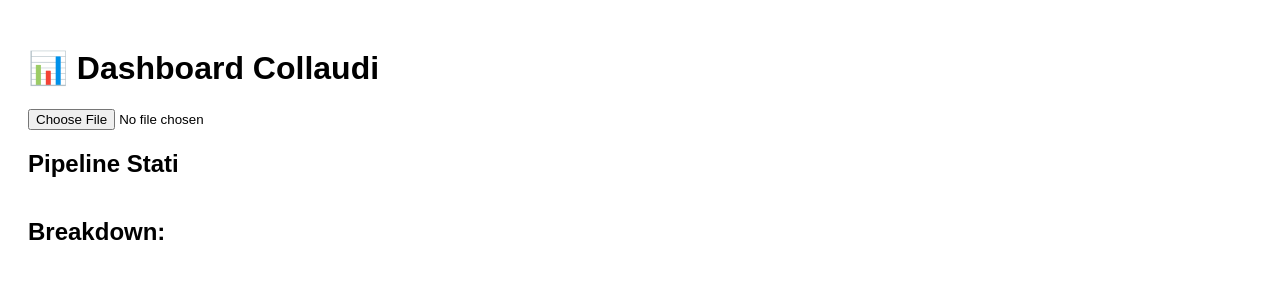
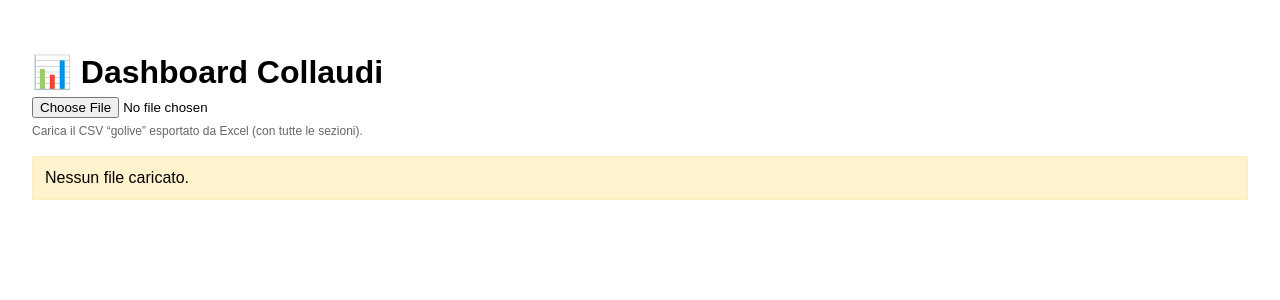
Before and after one commit to mnotarstefano19-hub/dashboard-collaudi, a Next.js app: page / in a window 1280 px wide. Shown: the top 300 px of the page. Built offline with nearby package versions, Linux system fonts and the light colour scheme.

Commit message:
Update index.js

```diff
--- a/pages/index.js
+++ b/pages/index.js
@@ -1,47 +1,158 @@
-import { useState } from "react";
+import { useMemo, useState } from "react";
+
+function splitSemi(line) {
+  // CSV Excel con ';' + possibili "\" e virgole decimali
+  return line.split(";").map((x) => (x ?? "").trim());
+}
+
+function findTable(lines, anchorText, headerStartsWith) {
+  // trova una tabella cercando una riga che contiene anchorText,
+  // poi la prima riga che inizia con headerStartsWith (header),
+  // poi prende righe finché la prima colonna non è vuota.
+  const anchorIdx = lines.findIndex((l) => l.includes(anchorText));
+  if (anchorIdx === -1) return null;
+
+  let headerIdx = -1;
+  for (let i = anchorIdx; i < Math.min(lines.length, anchorIdx + 80); i++) {
+    const cols = splitSemi(lines[i]);
+    if (cols[0] && cols[0].startsWith(headerStartsWith)) {
+      headerIdx = i;
+      break;
+    }
+  }
+  if (headerIdx === -1) return null;
+
+  const header = splitSemi(lines[headerIdx]).filter((x) => x !== "");
+  const rows = [];
+  for (let i = headerIdx + 1; i < lines.length; i++) {
+    const colsRaw = splitSemi(lines[i]);
+    // stop se riga vuota o separatore di sezione
+    if (!colsRaw.join("").trim()) break;
+    // se la prima colonna è vuota, spesso è separatore
+    if (!colsRaw[0]) break;
+
+    const cols = colsRaw.slice(0, header.length);
+    const obj = {};
+    header.forEach((h, idx) => (obj[h] = (cols[idx] ?? "").trim()));
+    rows.push(obj);
+  }
+  return { header, rows };
+}
 
 export default function Home() {
-  const [data, setData] = useState([]);
-  const [selected, setSelected] = useState("");
+  const [rawLines, setRawLines] = useState([]);
+  const [selectedState, setSelectedState] = useState("");
 
   const handleFile = async (e) => {
-    const file = e.target.files[0];
+    const file = e.target.files?.[0];
+    if (!file) return;
     const text = await file.text();
-
-    const rows = text.split("\n").map(r => r.split(","));
-    const headers = rows[0];
-    const body = rows.slice(1);
-
-    const parsed = body.map(row => {
-      let obj = {};
-      headers.forEach((h, i) => obj[h.trim()] = row[i]);
-      return obj;
-    });
-
-    setData(parsed);
-    setSelected(parsed[0]?.["STATO"] || "");
+    const lines = text
+      .replace(/\r/g, "")
+      .split("\n")
+      .map((l) => l.trimEnd());
+    setRawLines(lines);
+    setSelectedState(""); // reset
   };
 
-  const stati = [...new Set(data.map(d => d["STATO"]))];
+  const parsed = useMemo(() => {
+    if (!rawLines.length) return null;
 
-  const breakdown = data.filter(d => d["STATO"] === selected);
+    const topRegioni = findTable(
+      rawLines,
+      "🚨 TOP 10 REGIONI",
+      "#"
+    );
+
+    const pipeline = findTable(
+      rawLines,
+      "🔄 PIPELINE STATI",
+      "#"
+    );
+
+    const matrice = findTable(
+      rawLines,
+      "📊 MATRICE RESIDUI",
+      "STATO"
+    );
+
+    return { topRegioni, pipeline, matrice };
+  }, [rawLines]);
+
+  const stati = useMemo(() => {
+    if (!parsed?.pipeline?.rows?.length) return [];
+    // colonna: "STATO AVANZAMENTO"
+    return parsed.pipeline.rows
+      .map((r) => r["STATO AVANZAMENTO"])
+      .filter(Boolean);
+  }, [parsed]);
+
+  const tipologie = useMemo(() => {
+    if (!parsed?.matrice?.header?.length) return [];
+    // header matrice: "STATO \ TIPOLOGIA;FTTH;PCN;...;TOTALE"
+    return parsed.matrice.header.filter(
+      (h) =>
+        h !== "STATO \\ TIPOLOGIA" &&
+        h !== "STATO \\ TIPOLOGIA " &&
+        h !== "STATO \\ TIPOLOGIA\t" &&
+        h !== "TOTALE"
+    );
+  }, [parsed]);
+
+  const matriceRow = useMemo(() => {
+    if (!parsed?.matrice?.rows?.length) return null;
+    const key = "STATO \\ TIPOLOGIA";
+    const s = selectedState || stati[0] || "";
+    const row =
+      parsed.matrice.rows.find((r) => r[key] === s) ||
+      parsed.matrice.rows.find((r) => (r[key] || "").toLowerCase() === (s || "").toLowerCase());
+    return row ? { stato: s, row } : null;
+  }, [parsed, selectedState, stati]);
 
   return (
-    <div style={{ padding: 20, fontFamily: "Arial" }}>
-      <h1>📊 Dashboard Collaudi</h1>
+    <div style={{ padding: 24, fontFamily: "Arial, sans-serif" }}>
+      <h1 style={{ marginBottom: 6 }}>📊 Dashboard Collaudi</h1>
 
-      <input type="file" onChange={handleFile} />
+      <div style={{ marginBottom: 18 }}>
+        <input type="file" accept=".csv" onChange={handleFile} />
+        <div style={{ fontSize: 12, color: "#666", marginTop: 6 }}>
+          Carica il CSV “golive” esportato da Excel (con tutte le sezioni).
+        </div>
+      </div>
 
+      {!parsed && (
+        <div style={{ padding: 12, background: "#fff3cd", border: "1px solid #ffeeba" }}>
+          Nessun file caricato.
+        </div>
+      )}
+
+      {parsed && (
+        <>
+          {/* TOP REGIONI */}
+          <h2>Top 10 Regioni (Residui)</h2>
+          <div style={{ marginBottom: 20 }}>
+            {(parsed.topRegioni?.rows || []).slice(0, 10).map((r, i) => (
+              <div key={i} style={{ display: "flex", gap: 12, marginBottom: 6 }}>
+                <div style={{ width: 22 }}>{r["#"]}</div>
+                <div style={{ width: 160 }}>{r["REGIONE"]}</div>
+                <div style={{ width: 80, fontWeight: 700 }}>{r["RESIDUI"]}</div>
+                <div style={{ color: "#666" }}>{r["% TOT"]}</div>
+              </div>
+            ))}
+          </div>
+
+          {/* PIPELINE STATI */}
           <h2>Pipeline Stati</h2>
-      <div style={{ display: "flex", gap: 10, flexWrap: "wrap" }}>
+          <div style={{ display: "flex", flexWrap: "wrap", gap: 8, marginBottom: 18 }}>
             {stati.map((s) => (
               <button
                 key={s}
-            onClick={() => setSelected(s)}
+                onClick={() => setSelectedState(s)}
                 style={{
-              padding: 10,
+                  padding: "10px 12px",
+                  border: "1px solid #ccc",
+                  background: (selectedState || stati[0]) === s ? "#cce5ff" : "#f2f2f2",
                   cursor: "pointer",
-              background: selected === s ? "#cce5ff" : "#eee"
                 }}
               >
                 {s}
@@ -49,21 +160,38 @@ export default function Home() {
             ))}
           </div>
 
-      <h2>Breakdown: {selected}</h2>
+          {/* MATRICE */}
+          <h2>Breakdown per Tipologia</h2>
+          <div style={{ marginBottom: 8, fontSize: 14, color: "#444" }}>
+            Stato selezionato: <b>{matriceRow?.stato || "-"}</b>
+          </div>
 
-      <div>
-        {breakdown.map((row, i) => (
-          <div key={i} style={{ marginBottom: 10 }}>
-            {Object.entries(row)
-              .filter(([k]) => k !== "STATO")
-              .map(([k, v]) => (
-                <span key={k} style={{ marginRight: 15 }}>
-                  <b>{k}</b>: {v}
-                </span>
-              ))}
+          {matriceRow?.row ? (
+            <div style={{ display: "flex", flexWrap: "wrap", gap: 14 }}>
+              {tipologie.map((t) => (
+                <div
+                  key={t}
+                  style={{
+                    border: "1px solid #ddd",
+                    padding: 10,
+                    minWidth: 120,
+                    background: "#fafafa",
+                  }}
+                >
+                  <div style={{ fontSize: 12, color: "#666" }}>{t}</div>
+                  <div style={{ fontSize: 18, fontWeight: 700 }}>
+                    {matriceRow.row[t]}
+                  </div>
                 </div>
               ))}
             </div>
+          ) : (
+            <div style={{ padding: 12, background: "#f8d7da", border: "1px solid #f5c6cb" }}>
+              Non riesco a trovare la riga matrice per lo stato selezionato.
+            </div>
+          )}
+        </>
+      )}
     </div>
   );
 }
```
Lines whose indentation alone changed are shown as unchanged.
